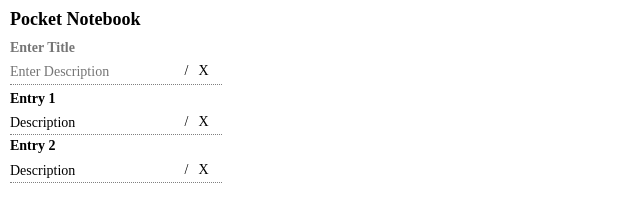
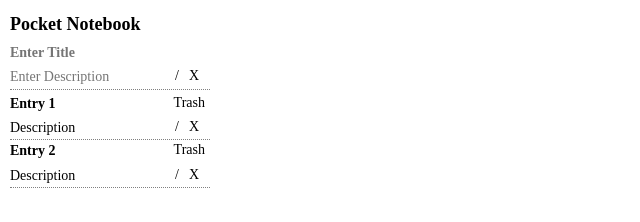
Before and after one commit to wz-Tan/PocketNotebook, a browser extension: page index.html in a window 1280 px wide. Both pictures are taken after a click on the element "Add New Entry +". Shown: the whole page, without its empty margins (0-640 px from the left). Drawn offline with Linux system fonts and the light colour scheme.

Commit message:
feat: delete capabilities

```diff
--- a/main.js
+++ b/main.js
@@ -1,10 +1,10 @@
 // Map Data Onto Entry List
 const entryList = document.getElementById("entry-list")
 
-// Structure: ID : {key:value}
-const dataset = [
-    { 1 : {"Entry 1":"Description"}},
-    { 2 : {"Entry 2":"Description"}}
+// Structure: {id, title, description}
+let dataset = [
+    { id: 1, title: "Entry 1", description:"Description"},
+    { id: 2, title: "Entry 2", description:"Description"}
 ]
 
 function MapData(dataset){
@@ -13,32 +13,35 @@ function MapData(dataset){
 
     // Use ID To Assign Each Input Field and Their Action Buttons
     dataset.map((data)=>{
-        const currentID = Object.entries(data)[0][0]
-        const currentPair = Object.entries(data)[0][1]
-
-
-        const [key, value] = Object.entries(currentPair)[0]
+        const currentID = data.id
+        const key = data.title
+        const value = data.description
 
         // Create New Div for Each Data
-        const newEntry = document.createElement("div")
-        newEntry.className= "entry flex flex-col"
-        newEntry.id=currentID
+        const entry = document.createElement("div")
+        entry.className= "entry flex flex-col"
+        entry.id=currentID
 
         // As Input
-        newEntry.innerHTML=`
+        entry.innerHTML=`
         <p id="warning-title-"${currentID}" class="warning">Title is Empty!</p>
         <p id="warning-description-"${currentID}" class="warning">Description is Empty!</p>
-        <input id="input-title-${currentID}" class="input-title" type="text" placeholder="Enter Title" value="${key}"/>
+
+        <!-- Entry Title with Garbage Icon -->
+        <div class="title-header-row flex">
+            <input id="input-title-${currentID}" class="input-title" type="text" placeholder="Enter Title" value="${key}"/>
+            <p id="trash-delete-entry-${currentID}" class="action-button">Trash</p>
+        </div>
 
         <!-- Description with Tick -->
 
         <div class="flex">
             <input id="input-description-${currentID}" class="input-description" type="text" placeholder="Enter Description" value="${value}"/>
-            <p id="tick-confirm-entry-${currentID}" class="tick-confirm-entry">/</p>
-            <p id="cross-cancel-entry-${currentID}" class="cross-cancel-entry">X</p>
+            <p id="tick-confirm-entry-${currentID}" class="action-button">/</p>
+            <p id="cross-cancel-entry-${currentID}" class="action-button">X</p>
         </div>`
 
-        entryList.appendChild(newEntry)
+        entryList.appendChild(entry)
 
         // Set Up Logic
         focusListenerForWarning(currentID)
@@ -46,6 +49,12 @@ function MapData(dataset){
         // Editing Logic Here (These Already Exist - Merely for Editing)
         const confirmButton = document.getElementById(`tick-confirm-entry-${currentID}`)
 
+        // Delete Button (Filters out Item Index)
+        const deleteButton = document.getElementById(`trash-delete-entry-${currentID}`)
+        deleteButton.addEventListener("click",()=>{
+            dataset = dataset.filter(item => item.id !== currentID)
+            MapData(dataset)
+        })
     })
 }
 
@@ -77,8 +86,8 @@ addButton.addEventListener("click",()=>{
 
         <div class="flex">
             <input id="input-description-${entryID}" class="input-description" type="text" placeholder="Enter Description"/>
-            <p id="tick-confirm-entry-${entryID}" class="tick-confirm-entry">/</p>
-            <p id="cross-cancel-entry-${entryID}" class="cross-cancel-entry">X</p>
+            <p id="tick-confirm-entry-${entryID}" class="action-button">/</p>
+            <p id="cross-cancel-entry-${entryID}" class="action-button">X</p>
         </div>
     `
 
@@ -94,7 +103,7 @@ addButton.addEventListener("click",()=>{
         // Valid Entry
         if (verifyNewEntry(entryID, entryTitle, entryDescription)){
             // Push Info In Based on Entry ID
-            dataset.push({[entryID]: {[entryTitle]: entryDescription}})
+            dataset.push({id: entryID, title: entryTitle, description: entryDescription})
             MapData(dataset)
 
             resetAddEntry(entryID)
@@ -117,7 +126,6 @@ function focusListenerForWarning(id){
 
     titleField.addEventListener("focus", ()=>{resetWarning(id)})
     descriptionField.addEventListener("focus", ()=>{resetWarning(id)})
-
 }
 
 // Check if Entry is Valid, If Not Throw Errors
@@ -164,6 +172,12 @@ function resetWarning(id){
     const warningTitle = document.getElementById(`warning-title-${id}`)
     const warningDescription = document.getElementById(`warning-description-${id}`)
 
-    warningDescription.style.display="none"
-    warningTitle.style.display="none"
+    // Only Tweak When It's Available
+    if (warningTitle){
+        warningTitle.style.display="none"
+    }
+
+    if (warningDescription){
+        warningDescription.style.display="none"
+    }
 }
--- a/styles.css
+++ b/styles.css
@@ -32,13 +32,9 @@ h2, h3, p{
     border-radius: 15px;
 }
 
-body{
-    width: 200px
-}
-
 .container{
-    padding: 5px 10px;
-    width: max-content;
+    padding: 10px;
+    width: 200px;
     gap: 3px
 }
 
@@ -93,11 +89,12 @@ input{
     border: none;
 }
 
-.tick-confirm-entry:hover, .cross-cancel-entry:hover{
+.action-button:hover{
     cursor: pointer;
+    color: red;
 }
 
-.tick-confirm-entry, .cross-cancel-entry{
+.action-button{
     padding: 0px 5px;
 }
 
```
